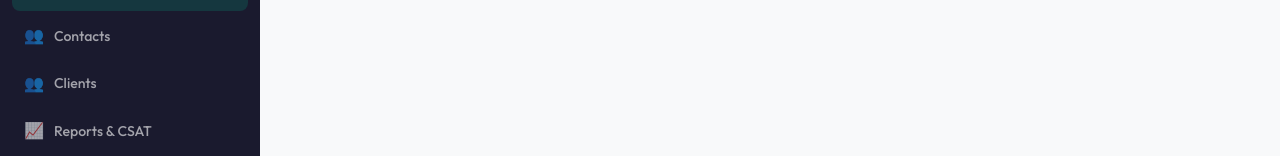
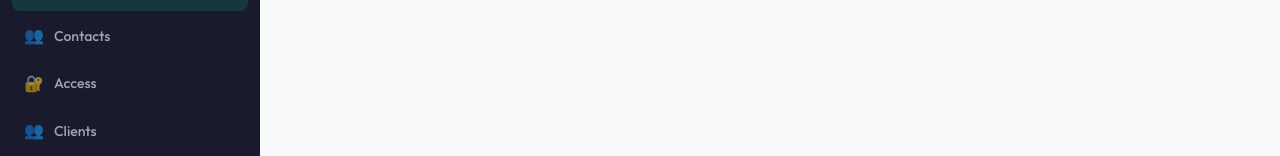
Before and after one commit to kkoly10/IT-Support-E-commerce, a Next.js app in the folder techdesk-pro/: page /admin/onboarding in a window 1280 px wide. Shown: the part 476-632 px from the top of the page. Built offline with nearby package versions, Linux system fonts and the light colour scheme; no server answers; the database is empty.

Commit message:
Update layout.js

```diff
--- a/techdesk-pro/app/admin/layout.js
+++ b/techdesk-pro/app/admin/layout.js
@@ -20,6 +20,7 @@ const NAV_ITEMS = [
   { label: 'Documents', href: '/admin/document', icon: '📄' },
   { label: 'Onboarding', href: '/admin/onboarding', icon: '🧭' },
   { label: 'Contacts', href: '/admin/contacts', icon: '👥' },
+  { label: 'Access', href: '/admin/access', icon: '🔐' },
   { label: 'Clients', href: '/admin/clients', icon: '👥' },
   { label: 'Reports & CSAT', href: '/admin/reports', icon: '📈' },
   { label: 'Compliance', href: '/admin/compliance', icon: '📋' },
```
